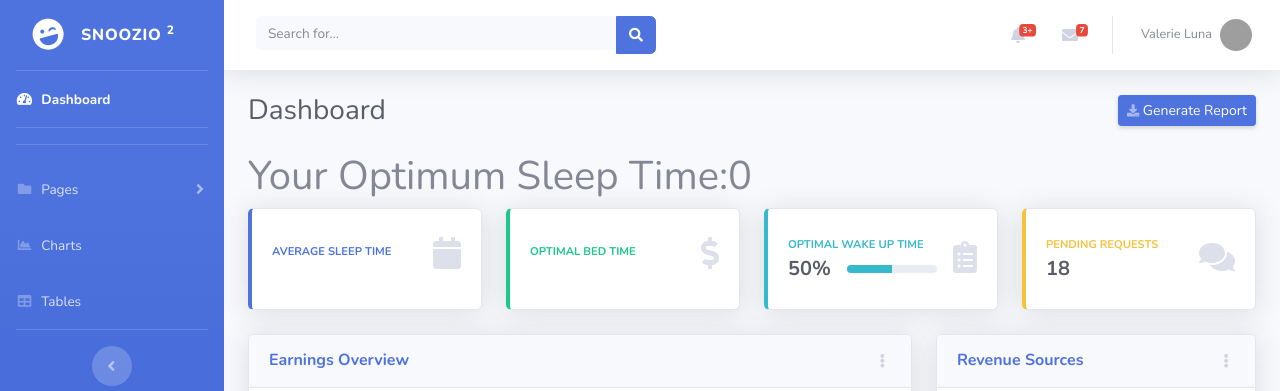
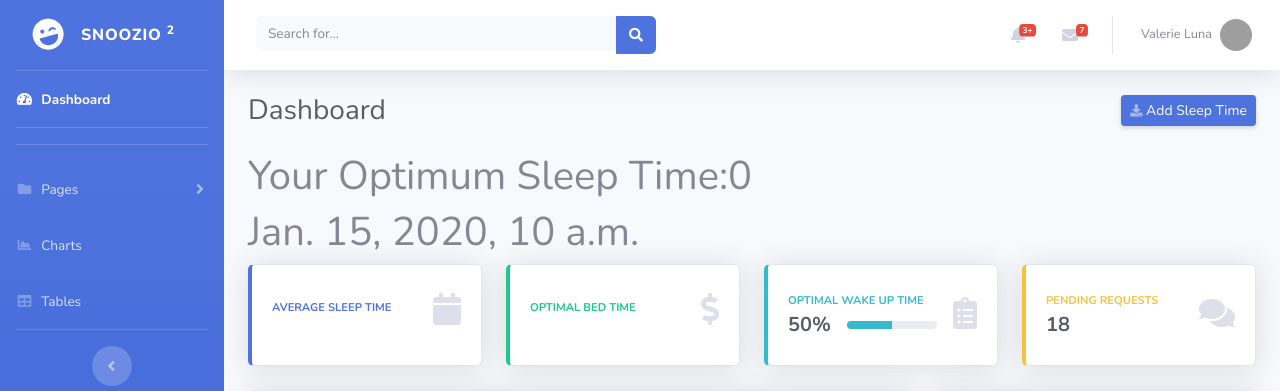
Before and after one commit to MoizAhmedd/Snoozio, a Django app: page /success/1 in a window 1280 px wide. Shown: the top 391 px of the page. Run offline with Django 3.2, Linux system fonts and the light colour scheme; a user stored in the database is signed in; data comes from the database, SQL or seed files in the repository; both versions use the stored data as it was after the commit; tables that the repository leaves empty hold one stand-in row (values such as "Sample post"); parts of the project's set-up code (start-up, migrations or seed data) failed here and were passed over; some libraries are stand-ins or nearby versions; grey boxes are pictures that could not be loaded.

Commit message:
sleep time functionality added

```diff
--- a/SnoozioApp/admin.py
+++ b/SnoozioApp/admin.py
@@ -1,5 +1,6 @@
 from django.contrib import admin
-from .models import Profile
+from .models import Profile, SleepTimes
 
 # Register your models here.
 admin.site.register(Profile)
+admin.site.register(SleepTimes)
--- a/SnoozioApp/models.py
+++ b/SnoozioApp/models.py
@@ -15,10 +15,21 @@ class Profile(models.Model):
     sleeptime = 0
 
 
-
+    def get_matchname(self):
+        return re.sub("\W+","",self.age)
 
     def __str__(self):
         return self.user.username
+
+    def get_absolute_url(self):
+        return reverse('success',args=[str(self.user.id)])
+
+class SleepTimes(models.Model):
+    user = models.ForeignKey(User,on_delete = models.CASCADE)
+    start_time = models.DateTimeField()
+
+    def __str__(self):
+        return self.user.username+str(self.pk)
 
     def get_absolute_url(self):
         return reverse('success',args=[str(self.user.id)])
--- a/SnoozioApp/urls.py
+++ b/SnoozioApp/urls.py
@@ -10,6 +10,7 @@ urlpatterns = [
     path('login/',auth_views.LoginView.as_view(redirect_authenticated_user=True),name = 'login'),
     path('signup/',views.signup,name = 'signup'),
     path('success/<int:pk>',views.SuccessView.as_view(),name = 'success'),
+    path('sleeptime/',views.SleepTimeView.as_view(),name = 'sleeptime'),
     path('logout/',auth_views.LogoutView.as_view(),name = 'logout'),
     path('redirect/',views.RedirectView.as_view(),name = 'redirect'),
 ]
--- a/SnoozioApp/views.py
+++ b/SnoozioApp/views.py
@@ -1,7 +1,8 @@
 from django.shortcuts import render,redirect
 from django.views.generic import ListView, TemplateView
 from django.views.generic.edit import CreateView,UpdateView
-from .models import Profile
+from .models import Profile,SleepTimes
+from django.db.models import Sum
 from django.http import HttpResponseRedirect
 from django.contrib.auth.models import User
 from SnoozioApp.forms import SignUpForm,SurveyForm
@@ -14,6 +15,10 @@ class SuccessView(ListView):
     model = Profile
     template_name = 'success.html'
     context_object_name = 'profile'
+    def get_context_data(self,**kwargs):
+        ctx = super(SuccessView,self).get_context_data(**kwargs)
+        ctx['sleeptime'] = SleepTimes.objects.all()
+        return ctx
 
 class RedirectView(ListView):
     model = User
@@ -23,6 +28,11 @@ class SurveyView(UpdateView):
     model = Profile
     template_name = 'survey.html'
     fields = ['age','work_time','exercise_time','calories']
+
+class SleepTimeView(CreateView):
+    model = SleepTimes
+    template_name = 'sleeptime.html'
+    fields = '__all__'
 
 def signup(request):
     if request.user.is_authenticated:
--- a/templates/success.html
+++ b/templates/success.html
@@ -336,7 +336,7 @@
           <!-- Page Heading -->
           <div class="d-sm-flex align-items-center justify-content-between mb-4">
             <h1 class="h3 mb-0 text-gray-800">Dashboard</h1>
-            <a href="#" class="d-none d-sm-inline-block btn btn-sm btn-primary shadow-sm"><i class="fas fa-download fa-sm text-white-50"></i> Generate Report</a>
+            <a href="{% url 'sleeptime' %}" class="d-none d-sm-inline-block btn btn-sm btn-primary shadow-sm"><i class="fas fa-download fa-sm text-white-50"></i> Add Sleep Time</a>
           </div>
 
           <div class = "testtime">
@@ -346,7 +346,11 @@
               <a href = "{% url 'survey' user.pk%}"><h1>Calculate Your Sleep</h1></a>
             {% endif %}
 
-
+            {% for time in sleeptime%}
+              {% if time.user == user %}
+                <h1>{{time.start_time}}</h1>
+              {% endif %}
+            {% endfor %}
             </div>
           <!-- Content Row -->
           <div class="row">
```
Also changed, not shown: templates/sleeptime.html (added, +11 -0 lines), SnoozioApp/migrations/0011_sleeptimes.py (added), SnoozioApp/migrations/0012_remove_sleeptimes_sleep_time.py (added), SnoozioApp/migrations/0013_sleeptimes_end_time.py (added), SnoozioApp/migrations/0014_remove_sleeptimes_end_time.py (added), db.sqlite3.
